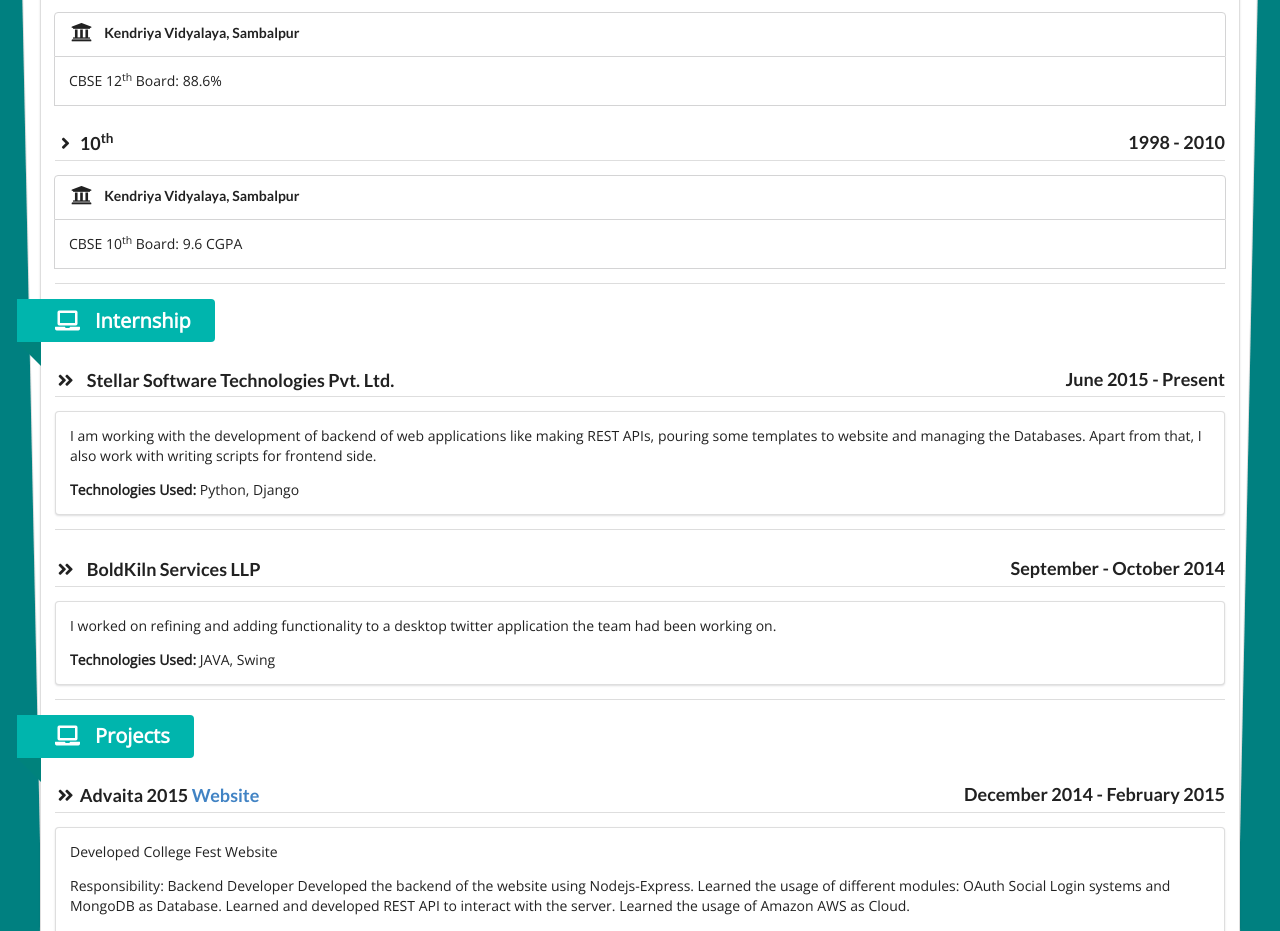
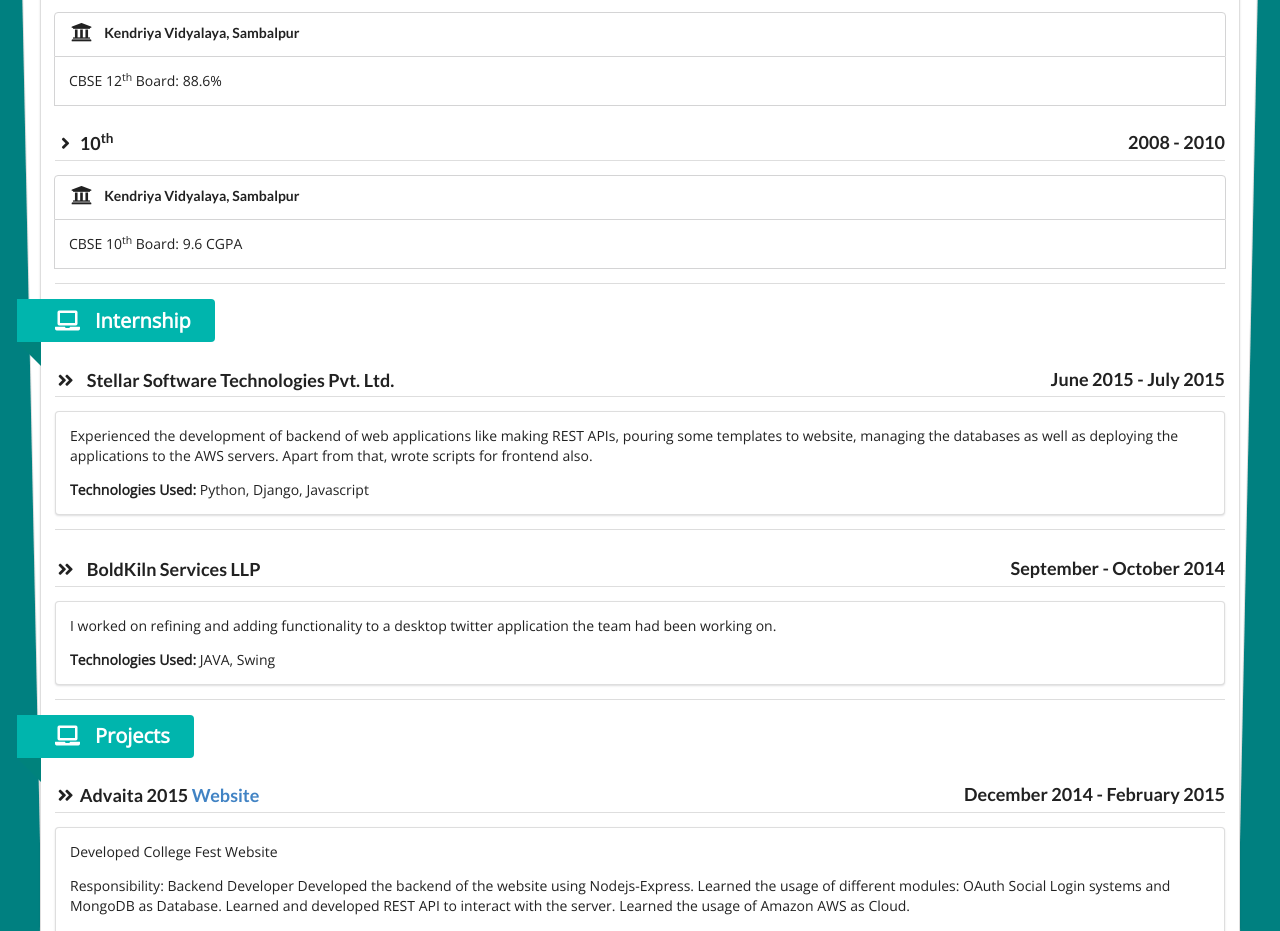
Before and after one commit to amulya349/BaatChit, a website: page index.html in a window 1280 px wide. Shown: the part 920-1851 px from the top of the page. Drawn offline with nearby package versions, Linux system fonts and the light colour scheme.

Commit message:
updated internship details

```diff
--- a/index.html
+++ b/index.html
@@ -80,7 +80,7 @@
 				<div class="ui grid">
 					<div class="two column row">
 						<p class="left aligned column"><i class="angle right icon"></i>10<sup>th</sup></p>
-						<div class="right aligned column">1998 - 2010</div>
+						<div class="right aligned column">2008 - 2010</div>
 					</div>
 				</div>
 			</div>
@@ -94,14 +94,14 @@
 				<div class="ui grid">
 					<div class="two column row">
 						<p class="left aligned column"><i class="angle double right icon"></i>Stellar Software Technologies Pvt. Ltd.</p>
-						<div class="right aligned column">June 2015 - Present</div>
+						<div class="right aligned column">June 2015 - July 2015</div>
 					</div>
 				</div>
 			</div>
 			<div class="ui segment">
-				<p>I am working with the development of backend of web applications like making REST APIs, pouring some templates to website and managing the Databases. Apart from that, I also work with writing scripts for frontend side. </p>
+				<p>Experienced the development of backend of web applications like making REST APIs, pouring some templates to website, managing the databases as well as deploying the applications to the AWS servers. Apart from that, wrote scripts for frontend also.</p>
 
-				<p><b>Technologies Used:</b> Python, Django</p>
+				<p><b>Technologies Used:</b> Python, Django, Javascript</p>
 			</div>
 			<div class="ui divider"></div>
 			<div class="ui dividing header">
```
